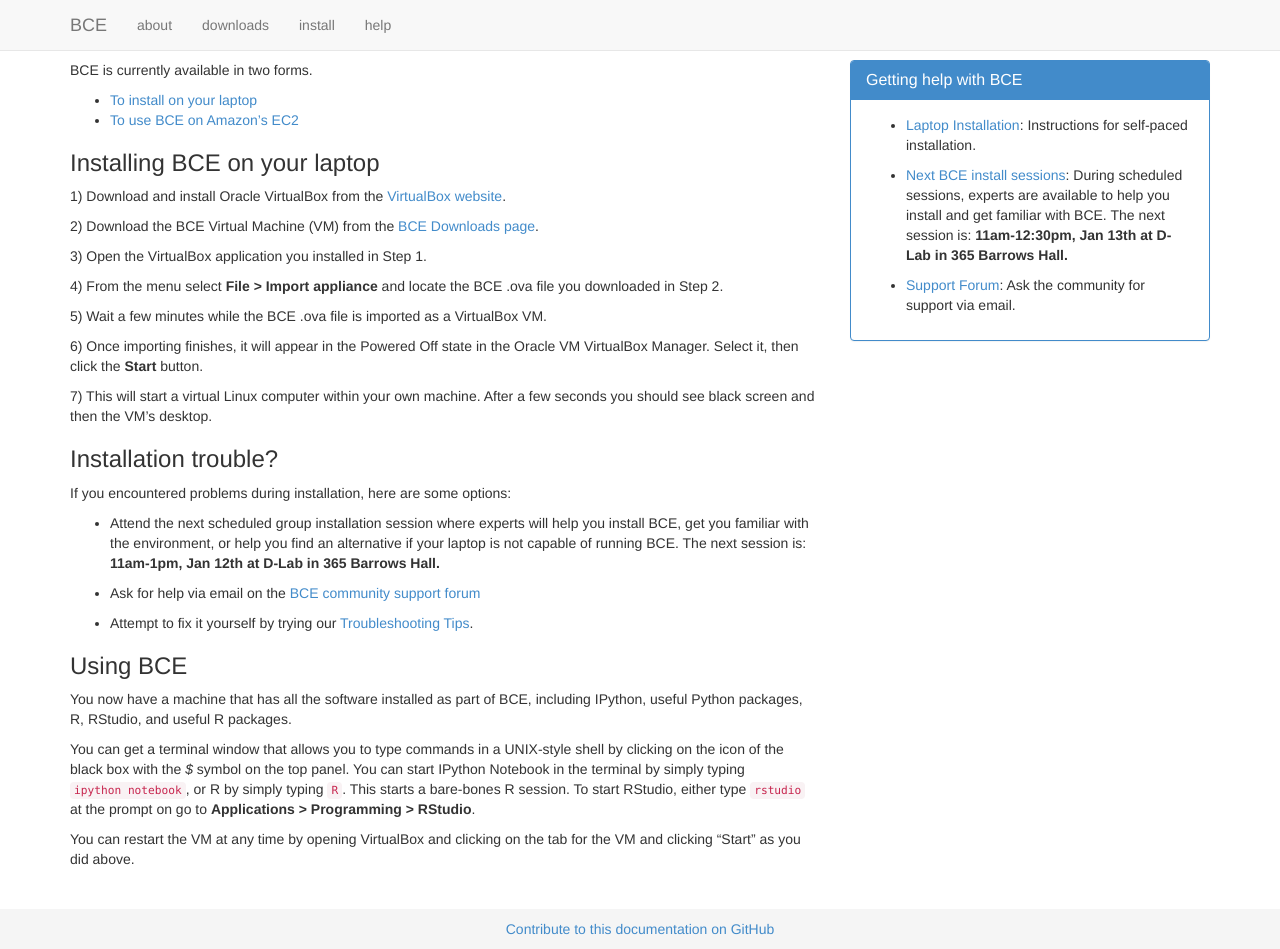
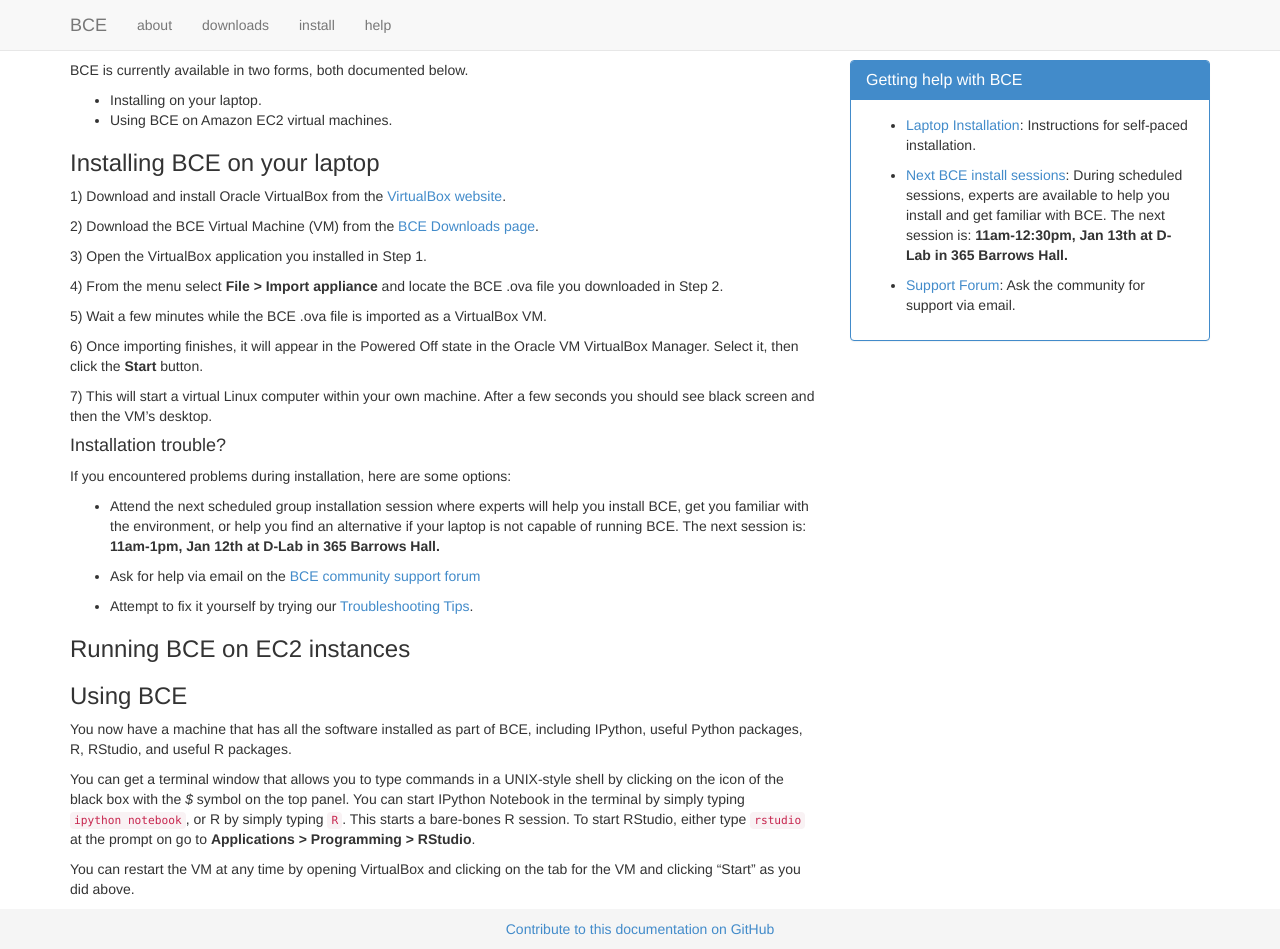
Before and after one commit to ucberkeley/bce-documentation, a Jekyll site: the page built from laptop-installation.md, in a window 1280 px wide and 949 px high. Built offline with Jekyll 4.4.1, drawn with Linux system fonts in a browser that asks for light colours; nearby versions of some CDN libraries; library files that are not in the unit come from our copies; Markdown is read by kramdown in place of the engine named in the settings.

Commit message:
fixed issue on laptop install page

```diff
--- a/laptop-installation.md
+++ b/laptop-installation.md
@@ -3,16 +3,16 @@ layout: default
 title: Laptop Installation
 ---
 
-BCE is currently available in two forms.
-  - [To install on your laptop][laptop]
-  - [To use BCE on Amazon's EC2][ec2]
+BCE is currently available in two forms, both documented below.
+
+  - Installing on your laptop.
+  - Using BCE on Amazon EC2 virtual machines.
 
 ### Installing BCE on your laptop
-[laptop]: http://bce.berkeley.edu/
 
 1) Download and install Oracle VirtualBox from the [VirtualBox website](https://www.virtualbox.org/wiki/Downloads).
 
-2) Download the BCE Virtual Machine (VM) from the [BCE Downloads page](/downloads.html/).
+2) Download the BCE Virtual Machine (VM) from the [BCE Downloads page](/bce-documentation/downloads.html).
 
 3) Open the VirtualBox application you installed in Step 1.
 
@@ -26,7 +26,7 @@ BCE is currently available in two forms.
   After a few seconds you should see black screen and then the VM's
   desktop.
 
-### Installation trouble?
+#### Installation trouble?
 
 If you encountered problems during installation, here are some options:
 
@@ -39,8 +39,11 @@ If you encountered problems during installation, here are some options:
 
 - Attempt to fix it yourself by trying our [Troubleshooting Tips](troubleshooting-tips.html).
 
+### Running BCE on EC2 instances
+
+
+
 ### Using BCE
-[ec2]: http://bce.berkeley.edu/
 
 You now have a machine that has all the software installed as part of
 BCE, including IPython, useful Python packages, R, RStudio, and useful
```
